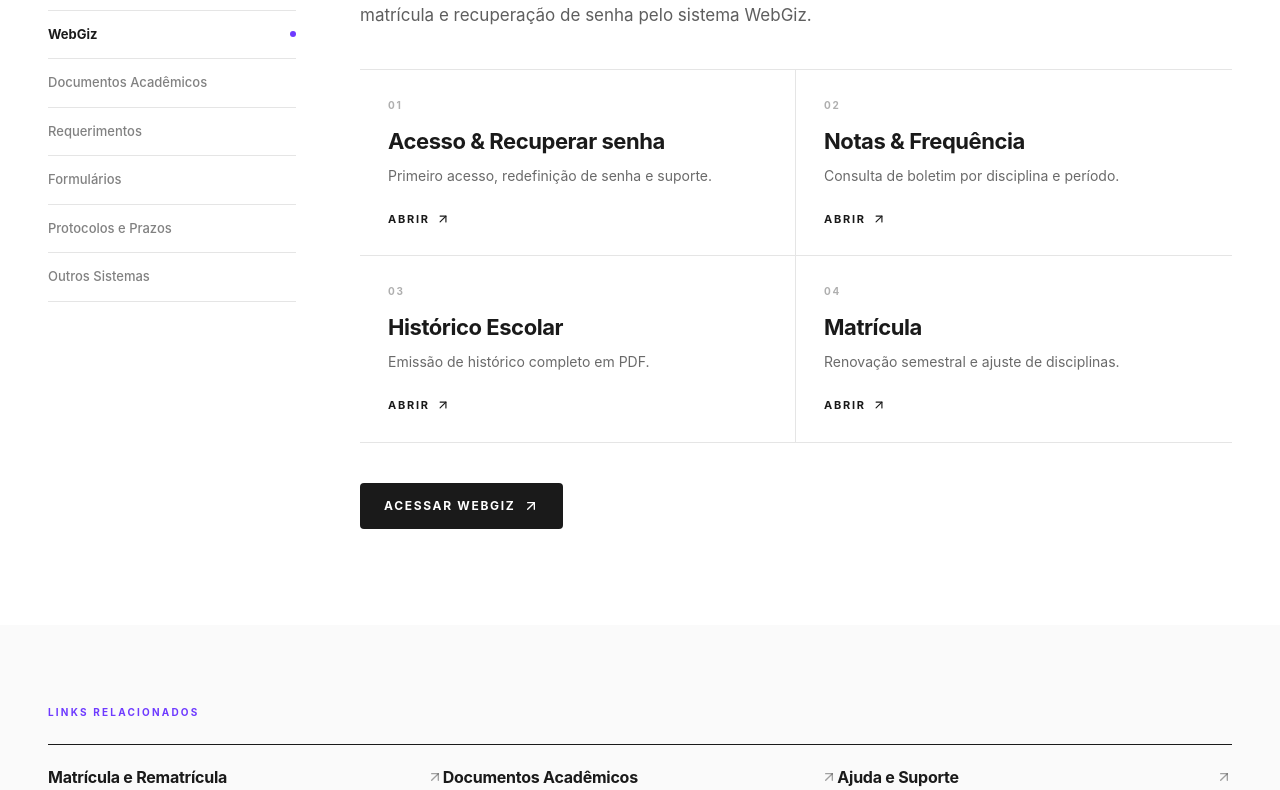
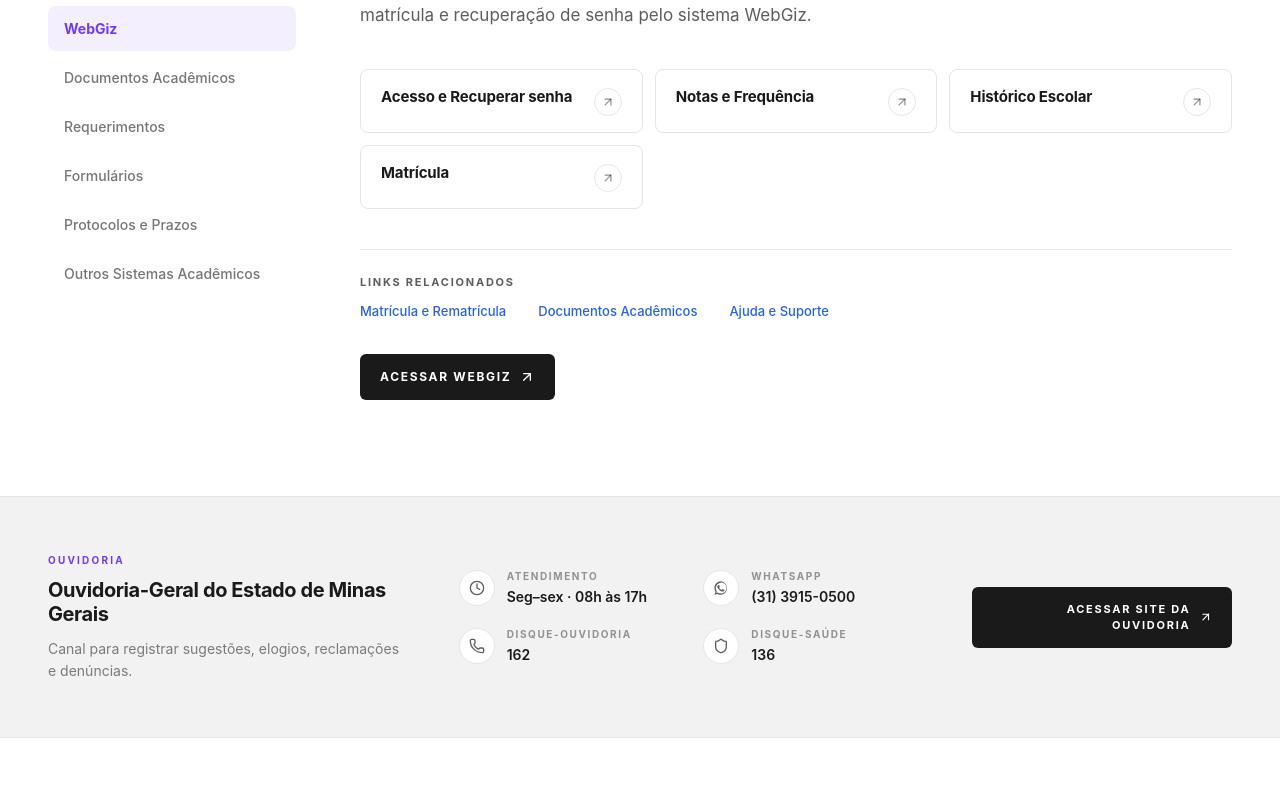
Before and after one commit to joaordpx/Portal-Academico-Meu, a React (Vite) app: page /servicos-documentos in a window 1280 px wide. Shown: the part 1030-1820 px from the top of the page. Built offline with nearby package versions, Linux system fonts and the light colour scheme.

Commit message:
style: alteracao de estilos nos componentes de servicos e documentos para maior usabilidade

```diff
--- a/src/app/components/layout/SectionLayout.tsx
+++ b/src/app/components/layout/SectionLayout.tsx
@@ -85,23 +85,24 @@
               <div className="text-[10px] font-bold uppercase tracking-[0.22em] text-[#1a1a1a]/40">
                 Nesta seção
               </div>
-              <nav className="mt-5 flex flex-col border-t border-[#e5e5e5]">
+              <nav className="mt-4 flex flex-col gap-1">
                 {sections.map((s) => (
                   <button
                     key={s.id}
                     onClick={() => setActive(s.id)}
-                    className={`group flex items-center justify-between border-b border-[#e5e5e5] py-3.5 text-left text-[13px] transition-colors ${active === s.id
-                      ? "font-bold text-[#1a1a1a]"
-                      : "font-medium text-[#1a1a1a]/55 hover:text-[#1a1a1a]"
+                    className={`group relative flex items-center rounded-[8px] px-4 py-3 text-left text-[14px] transition-colors ${active === s.id
+                      ? "font-bold text-[#6E3AFF]"
+                      : "font-medium text-[#1a1a1a]/60 hover:bg-[#1a1a1a]/[0.04] hover:text-[#1a1a1a]"
                       }`}
                   >
-                    <span>{s.label}</span>
                     {active === s.id && (
                       <motion.span
-                        layoutId="section-dot"
-                        className="h-1.5 w-1.5 rounded-full bg-[#6E3AFF]"
+                        layoutId="section-active"
+                        className="absolute inset-0 rounded-[8px] bg-[#6E3AFF]/[0.08]"
+                        transition={{ type: "spring", stiffness: 400, damping: 32 }}
                       />
                     )}
+                    <span className="relative z-10">{s.label}</span>
                   </button>
                 ))}
               </nav>
@@ -249,6 +250,42 @@
   );
 }
 
+/* Helper: bloco "Links relacionados" (links azuis) dentro de uma seção */
+export function PanelRelated({
+  links,
+}: {
+  links: { label: string; to?: string; href?: string }[];
+}) {
+  return (
+    <div className="mt-10 border-t border-[#e5e5e5] pt-6">
+      <div className="text-[11px] font-bold uppercase tracking-[0.16em] text-[#1a1a1a]/70">
+        Links relacionados
+      </div>
+      <div className="mt-3 flex flex-wrap gap-x-8 gap-y-2.5">
+        {links.map((l) =>
+          l.to ? (
+            <Link
+              key={l.label}
+              to={l.to}
+              className="text-[13px] font-medium text-[#2563EB] hover:underline"
+            >
+              {l.label}
+            </Link>
+          ) : (
+            <a
+              key={l.label}
+              href={l.href ?? "#"}
+              className="text-[13px] font-medium text-[#2563EB] hover:underline"
+            >
+              {l.label}
+            </a>
+          ),
+        )}
+      </div>
+    </div>
+  );
+}
+
 type LinkItem = { label: string; desc?: string; href?: string; external?: boolean };
 
 /* Helper: grade de botões-link (catálogos, serviços, normas, etc.) */
--- a/src/app/pages/ServicosDocumentos.tsx
+++ b/src/app/pages/ServicosDocumentos.tsx
@@ -1,13 +1,13 @@
 import { ArrowUpRight, FileText } from "lucide-react";
 import { PageHeader } from "../components/layout/PageHeader";
-import { SectionLayout, PanelCardGrid } from "../components/layout/SectionLayout";
+import { SectionLayout, PanelLinks, PanelRelated } from "../components/layout/SectionLayout";
 
 const popular = [
   { label: "WebGiz" },
   { label: "Documentos Acadêmicos" },
   { label: "Requerimentos" },
   { label: "Protocolos e Prazos" },
-  { label: "Outros Sistemas" },
+  { label: "Outros Sistemas Acadêmicos" },
 ];
 
 const tags = [
@@ -18,48 +18,45 @@
   "recuperar senha",
 ];
 
+// Alvos dos "Links relacionados" (rotas do portal)
+const R = {
+  webgiz: "/servicos-documentos",
+  documentos: "/servicos-documentos",
+  requerimentos: "/servicos-documentos",
+  formularios: "/servicos-documentos",
+  protocolos: "/servicos-documentos",
+  matricula: "/vida-academica",
+  recursos: "/vida-academica",
+  ajuda: "/contato",
+};
+
 const sections = [
   {
     id: "webgiz",
     label: "WebGiz",
     content: (
       <div>
-        <p className="max-w-2xl text-[17px] leading-[1.6] text-[#1a1a1a]/70">
-          Acesse serviços acadêmicos relacionados a notas, frequência, histórico
-          escolar, matrícula e recuperação de senha pelo sistema WebGiz.
-        </p>
-
-        <div className="mt-10 grid grid-cols-1 gap-0 border-t border-[#e5e5e5] sm:grid-cols-2">
-          {[
-            { t: "Acesso & Recuperar senha", d: "Primeiro acesso, redefinição de senha e suporte." },
-            { t: "Notas & Frequência", d: "Consulta de boletim por disciplina e período." },
-            { t: "Histórico Escolar", d: "Emissão de histórico completo em PDF." },
-            { t: "Matrícula", d: "Renovação semestral e ajuste de disciplinas." },
-          ].map((c, i) => (
-            <a
-              key={c.t}
-              href="#"
-              className={`group flex flex-col justify-between gap-6 border-b border-[#e5e5e5] p-7 transition-colors hover:bg-[#fafafa] ${i % 2 === 0 ? "sm:border-r" : ""
-                }`}
-            >
-              <div>
-                <div className="text-[10px] font-bold uppercase tracking-[0.18em] text-[#1a1a1a]/35">
-                  {String(i + 1).padStart(2, "0")}
-                </div>
-                <h3 className="mt-4 text-[22px] font-bold leading-[1.1] tracking-[-0.02em] text-[#1a1a1a]">{c.t}</h3>
-                <p className="mt-3 text-[14px] leading-[1.55] text-[#1a1a1a]/65">{c.d}</p>
-              </div>
-              <span className="inline-flex items-center gap-1.5 text-[11px] font-bold uppercase tracking-[0.16em] text-[#1a1a1a] transition-colors group-hover:text-[#6E3AFF]">
-                Abrir
-                <ArrowUpRight className="h-3.5 w-3.5" />
-              </span>
-            </a>
-          ))}
-        </div>
-
+        <PanelLinks
+          intro="Acesse serviços acadêmicos relacionados a notas, frequência, histórico escolar, matrícula e recuperação de senha pelo sistema WebGiz."
+          links={[
+            { label: "Acesso e Recuperar senha" },
+            { label: "Notas e Frequência" },
+            { label: "Histórico Escolar" },
+            { label: "Matrícula" },
+          ]}
+        />
+        <PanelRelated
+          links={[
+            { label: "Matrícula e Rematrícula", to: R.matricula },
+            { label: "Documentos Acadêmicos", to: R.documentos },
+            { label: "Ajuda e Suporte", to: R.ajuda },
+          ]}
+        />
         <a
           href="#"
-          className="mt-10 inline-flex items-center gap-2 rounded-[4px] bg-[#1a1a1a] px-6 py-3.5 text-[12px] font-bold uppercase tracking-[0.14em] text-white transition-colors hover:bg-[#6E3AFF]"
+          target="_blank"
+          rel="noopener noreferrer"
+          className="mt-8 inline-flex items-center gap-2 rounded-[6px] bg-[#1a1a1a] px-5 py-3.5 text-[12px] font-bold uppercase tracking-[0.14em] text-white transition-colors hover:bg-[#6E3AFF]"
         >
           Acessar WebGiz <ArrowUpRight className="h-4 w-4" />
         </a>
@@ -70,83 +67,123 @@
     id: "documentos",
     label: "Documentos Acadêmicos",
     content: (
-      <PanelCardGrid
-        intro="Solicite e baixe os principais documentos acadêmicos diretamente pelo portal."
-        cards={[
-          { title: "Declaração de Matrícula", desc: "Emissão imediata em PDF para fins diversos." },
-          { title: "Histórico Escolar", desc: "Histórico parcial ou final, com ementas opcionais." },
-          { title: "Certificados", desc: "Certificados de cursos, eventos e atividades complementares." },
-          { title: "Diploma", desc: "Solicitação após conclusão e colação de grau." },
+      <div>
+        <PanelLinks
+          intro="Emita e consulte declarações, históricos, certificados e comprovantes acadêmicos."
+          links={[
+            { label: "Declaração de Matrícula" },
+            { label: "Histórico Escolar" },
+            { label: "Declaração de Conclusão" },
+            { label: "Comprovantes" },
+            { label: "Certificados" },
           ]}
         />
+        <PanelRelated
+          links={[
+            { label: "WebGiz", to: R.webgiz },
+            { label: "Protocolos e Prazos", to: R.protocolos },
+            { label: "Ajuda e Suporte", to: R.ajuda },
+          ]}
+        />
+      </div>
     ),
   },
   {
     id: "requerimentos",
     label: "Requerimentos",
     content: (
-      <PanelCardGrid
-        intro="Abertura e acompanhamento de requerimentos administrativos e acadêmicos."
-        cards={[
-          { title: "Trancamento de matrícula", desc: "Trancamento total do semestre." },
-          { title: "Dispensa de disciplina", desc: "Aproveitamento de estudos cursados." },
-          { title: "Revisão de prova", desc: "Pedido de revisão de avaliação." },
-          { title: "Segunda chamada", desc: "Avaliação substitutiva em caso de falta justificada." },
+      <div>
+        <PanelLinks
+          intro="Realize solicitações acadêmicas como segunda chamada, aproveitamento de estudos, trancamento e regime especial."
+          links={[
+            { label: "Segunda Chamada" },
+            { label: "Aproveitamento de Estudos" },
+            { label: "Trancamento" },
+            { label: "Regime Especial" },
+            { label: "Solicitação de Documentos" },
           ]}
         />
+        <PanelRelated
+          links={[
+            { label: "Formulários", to: R.formularios },
+            { label: "Protocolos e Prazos", to: R.protocolos },
+            { label: "Ajuda e Suporte", to: R.ajuda },
+          ]}
+        />
+      </div>
     ),
   },
   {
     id: "formularios",
     label: "Formulários",
     content: (
-      <PanelCardGrid
-        intro="Modelos oficiais em PDF para entrega física ou anexar em requerimentos."
-        cards={[
-          { title: "Formulário de Estágio", desc: "Plano e termo de compromisso." },
-          { title: "Termo de Aproveitamento", desc: "Disciplinas equivalentes de outra instituição." },
-          { title: "Formulário TCC", desc: "Cadastro de orientação e banca." },
-          { title: "Declaração para fins de IR", desc: "Comprovante anual de pagamentos." },
+      <div>
+        <PanelLinks
+          intro="Acesse formulários oficiais, modelos e anexos necessários para processos acadêmicos."
+          links={[
+            { label: "Formulários Oficiais" },
+            { label: "Modelos" },
+            { label: "Anexos" },
           ]}
         />
+        <PanelRelated
+          links={[
+            { label: "Requerimentos", to: R.requerimentos },
+            { label: "Protocolos e Prazos", to: R.protocolos },
+            { label: "Ajuda e Suporte", to: R.ajuda },
+          ]}
+        />
+      </div>
     ),
   },
   {
     id: "protocolos",
     label: "Protocolos e Prazos",
     content: (
-      <PanelCardGrid
-        intro="Calendário de protocolos administrativos com prazos de resposta."
-        cards={[
-          { title: "Acompanhar protocolo", desc: "Consulte o status do seu pedido pelo número." },
-          { title: "Prazos por tipo", desc: "Tabela com SLA de cada categoria de requerimento." },
-          { title: "Recursos administrativos", desc: "Como recorrer de indeferimentos." },
-          { title: "Atendimento presencial", desc: "Bloco D, térreo — segunda a sexta, 8h às 17h." },
+      <div>
+        <PanelLinks
+          intro="Saiba como protocolar solicitações, acompanhar processos e consultar prazos de análise."
+          links={[
+            { label: "Como Protocolar" },
+            { label: "Acompanhar Solicitação" },
+            { label: "Prazos de Análise" },
+            { label: "Setor Responsável" },
           ]}
         />
+        <PanelRelated
+          links={[
+            { label: "Requerimentos", to: R.requerimentos },
+            { label: "Formulários", to: R.formularios },
+            { label: "Ajuda e Suporte", to: R.ajuda },
+          ]}
+        />
+      </div>
     ),
   },
   {
     id: "outros",
-    label: "Outros Sistemas",
+    label: "Outros Sistemas Acadêmicos",
     content: (
-      <PanelCardGrid
-        intro="Plataformas complementares utilizadas pela comunidade acadêmica."
-        cards={[
-          { title: "Moodle", desc: "Ambiente virtual de aprendizagem." },
-          { title: "E-mail institucional", desc: "Google Workspace @unimontes.br." },
-          { title: "Catálogo da Biblioteca", desc: "Consulta de acervo e reservas online." },
-          { title: "Portal Periódicos Capes", desc: "Bases científicas via rede do campus." },
+      <div>
+        <PanelLinks
+          intro="Acesse os principais sistemas utilizados na rotina acadêmica da Unimontes."
+          links={[
+            { label: "SIGex", external: true },
+            { label: "AVA", external: true },
+            { label: "Portal EAD", external: true },
+            { label: "E-mail Institucional", external: true },
           ]}
         />
+        <PanelRelated
+          links={[
+            { label: "WebGiz", to: R.webgiz },
+            { label: "Recursos Tecnológicos", to: R.recursos },
+            { label: "Ajuda e Suporte", to: R.ajuda },
+          ]}
+        />
+      </div>
     ),
   },
-];
-
-const related = [
-  { label: "Matrícula e Rematrícula", to: "/vida-academica" },
-  { label: "Documentos Acadêmicos", to: "/servicos-documentos" },
-  { label: "Ajuda e Suporte", to: "/contato" },
 ];
 
 export function ServicosDocumentos() {
@@ -155,7 +192,7 @@
       <PageHeader
         eyebrow="Serviços e Documentos"
         title="Documentos e serviços, num só lugar."
-        description="Sistemas, documentos acadêmicos, requerimentos, formulários, protocolos e prazos da Unimontes."
+        description="Encontre sistemas, documentos acadêmicos, requerimentos, formulários, protocolos e prazos necessários para resolver demandas da sua vida acadêmica."
         icon={FileText}
       />
       <SectionLayout
@@ -163,7 +200,7 @@
         tags={tags}
         searchPlaceholder="Busque por documentos, requerimentos, WebGiz, histórico, declaração ou certificado"
         sections={sections}
-        related={related}
+        related={[]}
       />
     </>
   );
```
Lines whose indentation alone changed are shown as unchanged.
